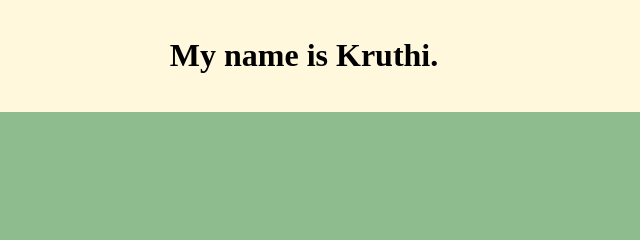
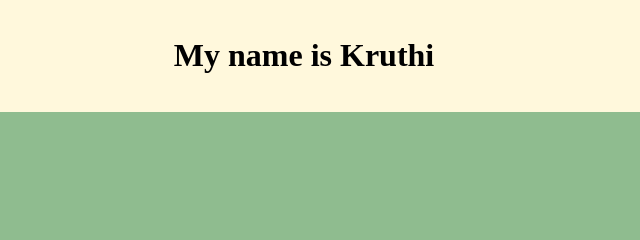
Before and after one commit to KruRam/my-static-site, a plain HTML site: page index.html in a window 1280 px wide. Shown: the top 240 px of the page, 336-976 px from the left. Drawn offline with Linux system fonts and the light colour scheme.

Commit message:
Update index.html

```diff
--- a/index.html
+++ b/index.html
@@ -7,7 +7,7 @@
     </head>
     <body>
         <header>
-            <h1>My name is Kruthi.</h1>
+            <h1>My name is Kruthi</h1>
         </header>
         <main>
             <p>Here's a picture of me:</p>
```
